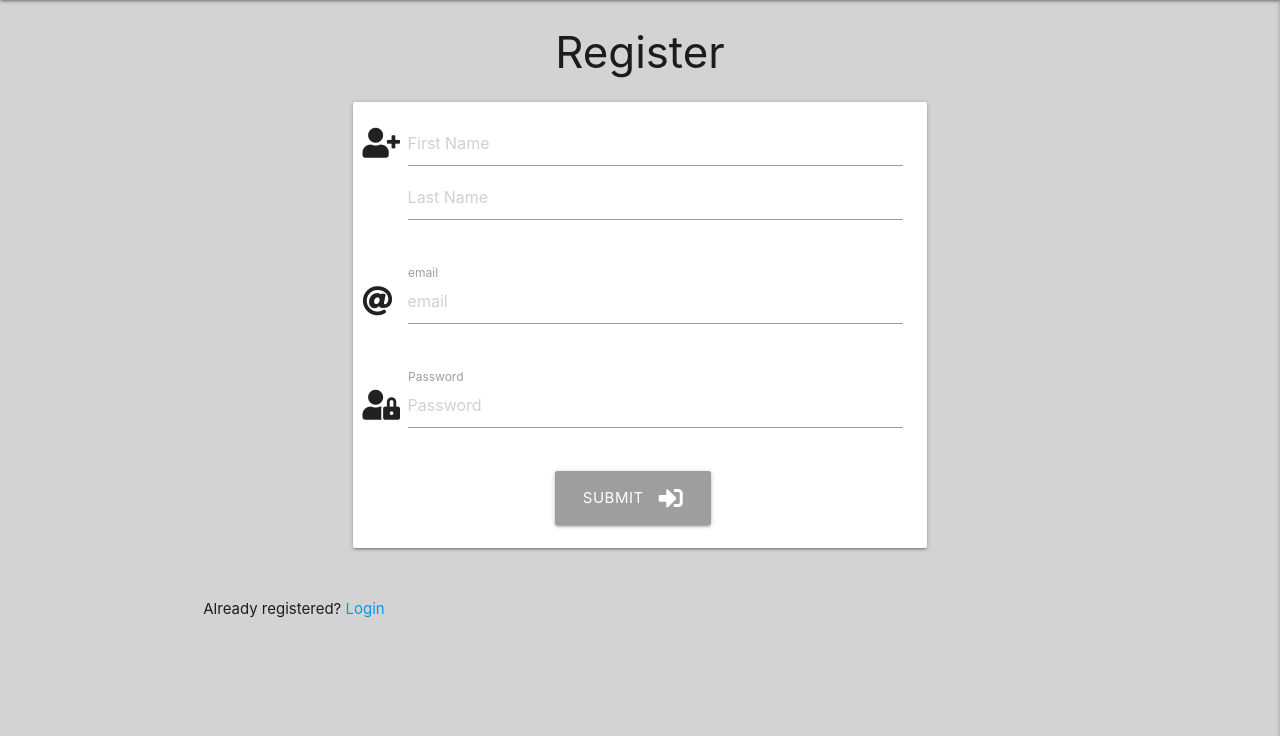
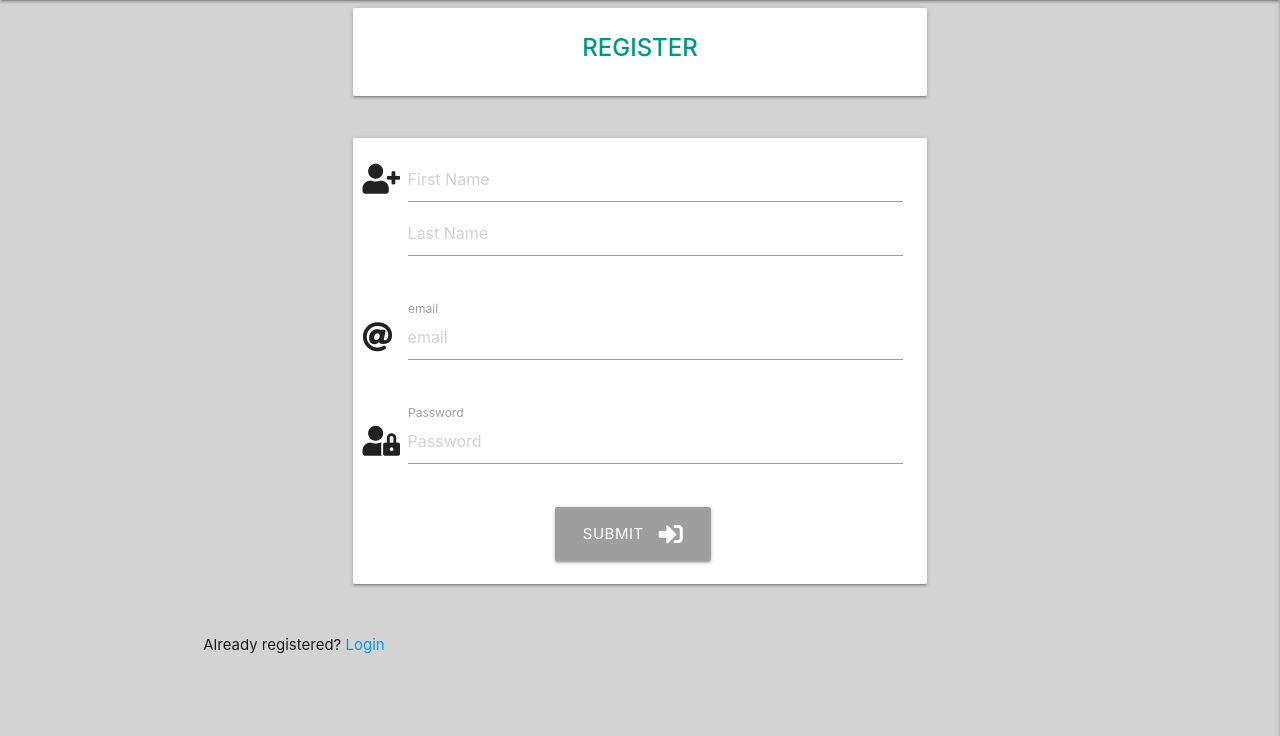
Before and after one commit to Code-Institute-Submissions/nic-was-project-budget_AprResub, a Flask app: page /register in a window 1280 px wide. Shown: the part 64-800 px from the top of the page. Run offline with Flask 2, Linux system fonts and the light colour scheme; some libraries are stand-ins or nearby versions.

Commit message:
Amending login and register headings to be consistent with rest of the templates

```diff
--- a/templates/register.html
+++ b/templates/register.html
@@ -2,7 +2,15 @@
 {% block content %}
 
 
-    <h3 class="center-align">Register</h3>
+    <div class="row">
+        <div class="col s12 m8 offset-m2">
+        <div class="card white darken-1">
+            <div class="card-content teal-text center-align">
+                <span class="card-title"><strong>REGISTER</strong></span>
+            </div>
+        </div>
+        </div>
+    </div>
 
     <div class="row">
         <form class="col s12 m8 offset-m2" method="POST" action="{{ url_for('register') }}">
```
Also changed, not shown: templates/login.html (+9 -1 lines).
